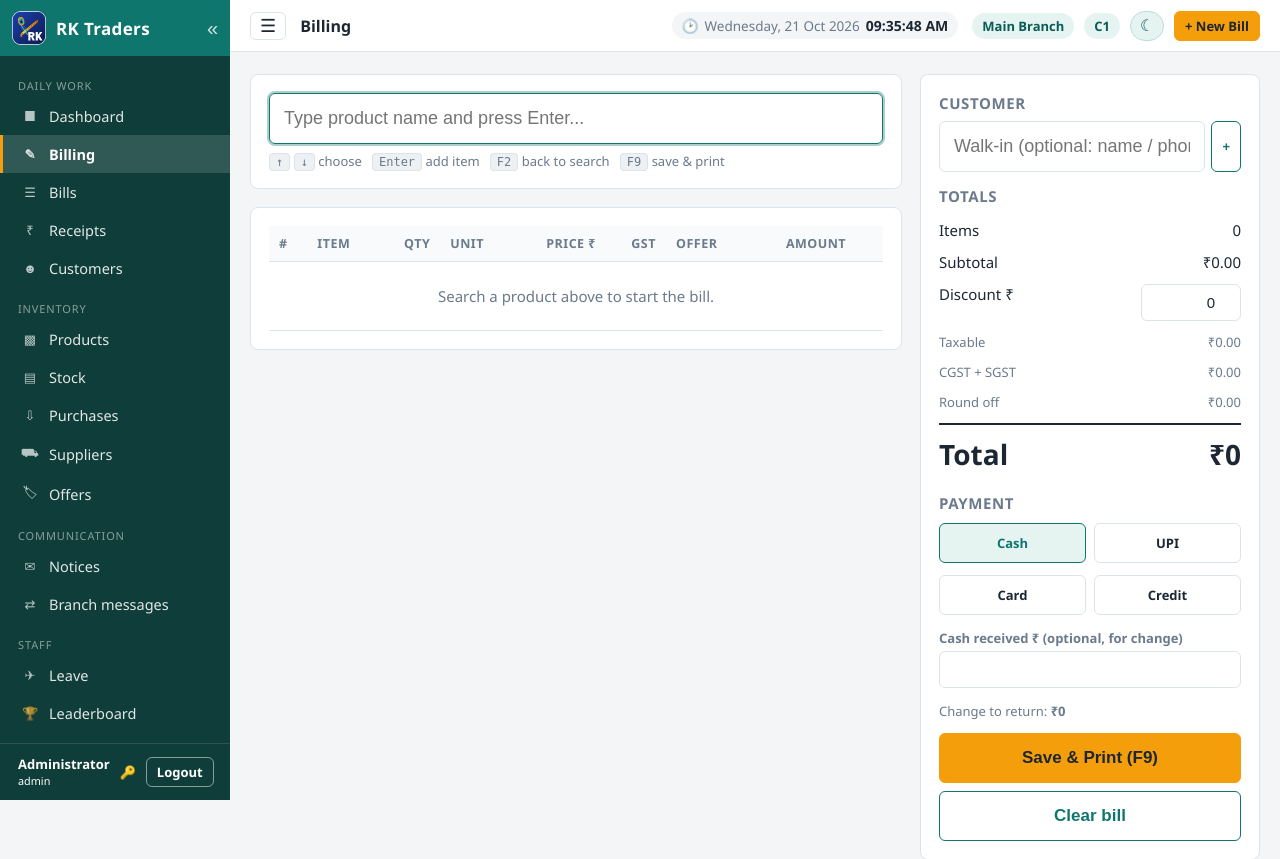
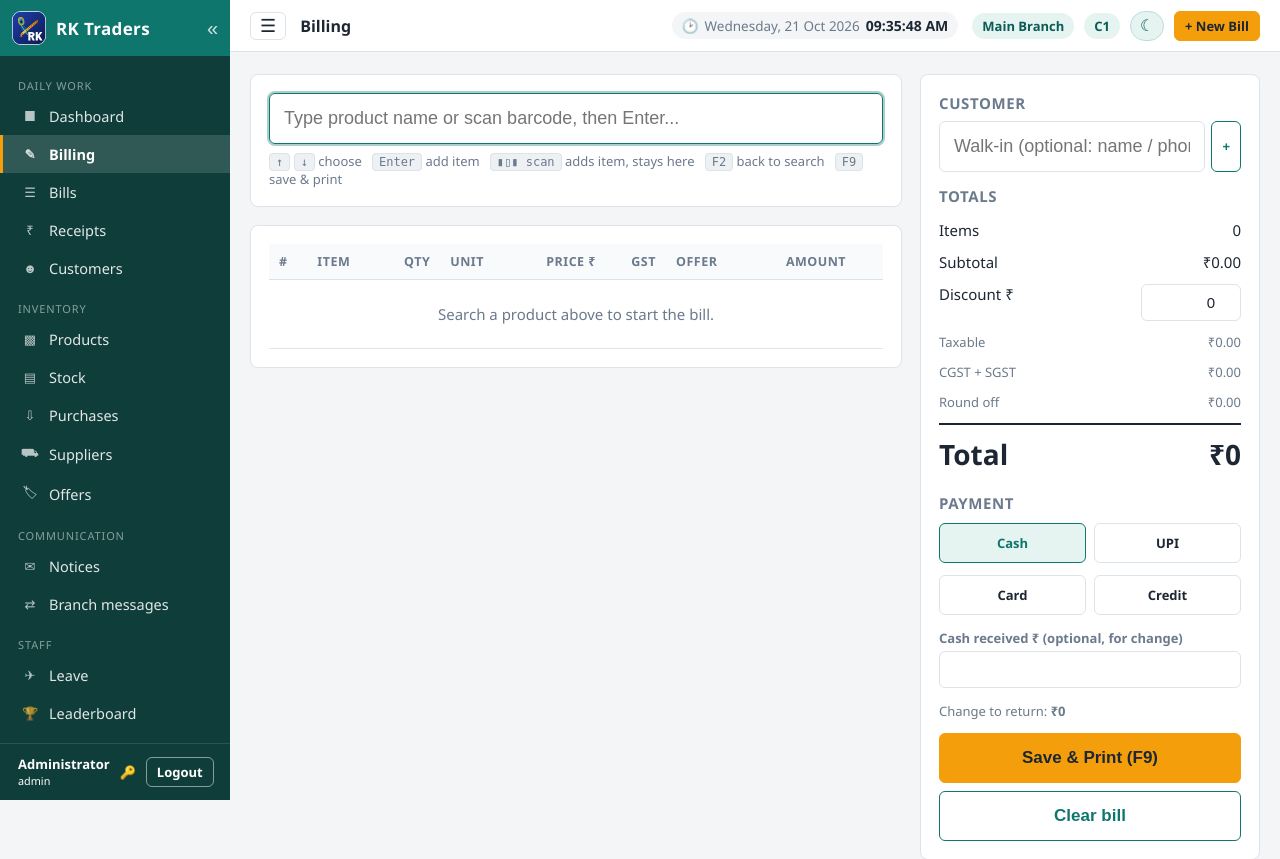
Before and after one commit to sujayluc2024/-rk-traders, a Flask app: page /billing in a window 1280 px wide. Shown: the top 859 px of the page. Run offline with Flask 3, Linux system fonts and the light colour scheme; the visitor is signed in with stand-in values (Sample User, id 1); data comes from the database, SQL or seed files in the repository; data that the repository does not hold is empty.

Commit message:
Barcode scanner support, fixed prices on the bill, and documentation
- Products get an optional barcode (scan or type it on the product form); one barcode per active product, duplicates refused with the owner's name
- Billing: scanning a saved barcode adds the item at once and keeps the cursor in search; a scan landing in a quantity or price box is taken back out and the item added; row flashes when added
- Products, Stock, purchase and offer searches also match barcodes; barcode shown under the product name in the list
- Prices on the bill are fixed from the product record for every role, on screen and on the server
- Help page: new Barcode scanner section (role-aware) and FAQ entry; README: Barcode scanner section and price note

Co-Authored-By: Claude Fable 5.1 <noreply@anthropic.com>

```diff
--- a/app.py
+++ b/app.py
@@ -85,11 +85,15 @@ def migrate(db):
                        ("device_lock", "INTEGER NOT NULL DEFAULT 1"), ("bound_ip", "TEXT"), ("bound_at", "TEXT"),
                        ("can_reset_device", "INTEGER NOT NULL DEFAULT 0"), ("can_hr_docs", "INTEGER NOT NULL DEFAULT 0"),
                        ("failed_logins", "INTEGER NOT NULL DEFAULT 0"), ("locked_at", "TEXT")]
+    wanted["products"] = [("barcode", "TEXT")]
     for table, cols in wanted.items():
         have = {r[1] for r in db.execute(f"PRAGMA table_info({table})")}
         for name, ddl in cols:
             if name not in have:
                 db.execute(f"ALTER TABLE {table} ADD COLUMN {name} {ddl}")
+    # one barcode = one active product (a removed product may be re-added with the same code)
+    db.execute("CREATE UNIQUE INDEX IF NOT EXISTS idx_products_barcode ON products(barcode) "
+               "WHERE barcode IS NOT NULL AND barcode <> '' AND active=1")
 
 
 def init_db():
@@ -492,8 +496,8 @@ def products():
            "LEFT JOIN stock s ON s.product_id=p.id AND s.branch_id=? WHERE p.active=1")
     params = [branch_id()]
     if s:
-        sql += " AND p.name LIKE ?"
-        params.append(f"%{s}%")
+        sql += " AND (p.name LIKE ? OR p.barcode LIKE ?)"
+        params += [f"%{s}%", f"%{s}%"]
     if cat:
         sql += " AND p.category_id=?"
         params.append(cat)
@@ -506,15 +510,26 @@ def product_form_values():
     f = request.form
     return (f["name"].strip(), f.get("category_id") or None, f.get("unit", "pcs"), f.get("hsn", "").strip(),
             float(f.get("gst_rate") or 0), float(f.get("purchase_price") or 0), float(f.get("selling_price") or 0),
-            float(f["mrp"]) if f.get("mrp") else None, float(f.get("low_stock_level") or 5))
+            float(f["mrp"]) if f.get("mrp") else None, float(f.get("low_stock_level") or 5),
+            f.get("barcode", "").strip() or None)
+
+
+def barcode_owner(code):
+    """Name of the active product already using this barcode, if any."""
+    r = q("SELECT name FROM products WHERE barcode=? AND active=1", (code,), one=True) if code else None
+    return r["name"] if r else None
 
 
 @app.route("/products/new", methods=["GET", "POST"])
 @role_required("admin", "manager")
 def product_new():
     if request.method == "POST":
-        pid = run("INSERT INTO products(name,category_id,unit,hsn,gst_rate,purchase_price,selling_price,mrp,low_stock_level) "
-                  "VALUES (?,?,?,?,?,?,?,?,?)", product_form_values())
+        owner = barcode_owner(request.form.get("barcode", "").strip())
+        if owner:
+            flash(f"That barcode is already saved on \"{owner}\". Scan the right packet or clear the barcode box.", "error")
+            return render_template("product_form.html", p=request.form, categories=q("SELECT * FROM categories ORDER BY name"))
+        pid = run("INSERT INTO products(name,category_id,unit,hsn,gst_rate,purchase_price,selling_price,mrp,low_stock_level,barcode) "
+                  "VALUES (?,?,?,?,?,?,?,?,?,?)", product_form_values())
         opening = float(request.form.get("opening_stock") or 0)
         if opening:
             run("INSERT INTO stock(product_id,branch_id,quantity) VALUES (?,?,?)", (pid, branch_id(), opening))
@@ -533,8 +548,13 @@ def product_new():
 def product_edit(pid):
     p = q("SELECT * FROM products WHERE id=?", (pid,), one=True) or abort(404)
     if request.method == "POST":
+        code = request.form.get("barcode", "").strip()
+        owner = barcode_owner(code) if code and code != (p["barcode"] or "") else None
+        if owner:
+            flash(f"That barcode is already saved on \"{owner}\". Scan the right packet or clear the barcode box.", "error")
+            return redirect(url_for("product_edit", pid=pid))
         run("UPDATE products SET name=?,category_id=?,unit=?,hsn=?,gst_rate=?,purchase_price=?,selling_price=?,mrp=?,"
-            "low_stock_level=? WHERE id=?", product_form_values() + (pid,))
+            "low_stock_level=?,barcode=? WHERE id=?", product_form_values() + (pid,))
         get_db().commit()
         flash("Product updated.", "success")
         return redirect(url_for("products"))
@@ -589,8 +609,8 @@ def stock():
            "WHERE p.active=1")
     params = [branch_id()]
     if s:
-        sql += " AND p.name LIKE ?"
-        params.append(f"%{s}%")
+        sql += " AND (p.name LIKE ? OR p.barcode LIKE ?)"
+        params += [f"%{s}%", f"%{s}%"]
     if only_low:
         sql += " AND COALESCE(s.quantity,0) <= p.low_stock_level"
     sql += " ORDER BY p.name"
@@ -1078,10 +1098,11 @@ def billing():
 @login_required
 def api_product_search():
     s = request.args.get("q", "").strip()
-    rows = q("SELECT p.id,p.name,p.unit,p.selling_price,p.mrp,p.gst_rate,p.hsn,p.category_id,COALESCE(s.quantity,0) AS qty "
+    rows = q("SELECT p.id,p.name,p.unit,p.selling_price,p.mrp,p.gst_rate,p.hsn,p.category_id,p.barcode,COALESCE(s.quantity,0) AS qty "
              "FROM products p LEFT JOIN stock s ON s.product_id=p.id AND s.branch_id=? "
-             "WHERE p.active=1 AND p.name LIKE ? ORDER BY CASE WHEN p.name LIKE ? THEN 0 ELSE 1 END, p.name LIMIT 15",
-             (branch_id(), f"%{s}%", f"{s}%"))
+             "WHERE p.active=1 AND (p.name LIKE ? OR p.barcode LIKE ?) "
+             "ORDER BY CASE WHEN p.barcode=? THEN 0 WHEN p.name LIKE ? THEN 1 ELSE 2 END, p.name LIMIT 15",
+             (branch_id(), f"%{s}%", f"%{s}%", s, f"{s}%"))
     return jsonify([dict(r) for r in rows])
 
 
@@ -1141,11 +1162,7 @@ def api_sale_create():
         if not p:
             return jsonify(ok=False, error="Unknown product."), 400
         qty = float(it["quantity"])
-        user = current_user()
-        if user["role"] == "cashier":
-            price = float(p["selling_price"])             # cashiers cannot change prices; server ignores any edited value
-        else:
-            price = float(it.get("unit_price") or p["selling_price"])
+        price = float(p["selling_price"])                 # the bill always uses the product's selling price; any edited value is ignored
         if qty <= 0:
             return jsonify(ok=False, error=f"Invalid quantity for {p['name']}."), 400
         if not allow_neg and p["qty"] < qty:
--- a/schema.sql
+++ b/schema.sql
@@ -50,6 +50,7 @@ CREATE TABLE IF NOT EXISTS products (
     purchase_price  REAL NOT NULL DEFAULT 0,          -- cost per unit (GST inclusive)
     selling_price   REAL NOT NULL DEFAULT 0,          -- sale price per unit (GST inclusive)
     mrp             REAL,
+    barcode         TEXT,                             -- scanner code printed on the packet (EAN/UPC), optional
     low_stock_level REAL NOT NULL DEFAULT 5,
     active          INTEGER NOT NULL DEFAULT 1
 );
--- a/static/billing.js
+++ b/static/billing.js
@@ -8,20 +8,31 @@ const fmt = n => '₹' + n.toFixed(2);
 
 // ---------- product search ----------
 const search = $('search'), sug = $('suggest');
-let timer, results = [], sel = -1;
+let timer, results = [], sel = -1, lastQuery = '';
 search.addEventListener('input', () => { clearTimeout(timer); timer = setTimeout(doSearch, 120); });
 search.addEventListener('keydown', e => {
   if (e.key === 'ArrowDown') { sel = Math.min(sel + 1, results.length - 1); paint(); e.preventDefault(); }
   else if (e.key === 'ArrowUp') { sel = Math.max(sel - 1, 0); paint(); e.preventDefault(); }
-  else if (e.key === 'Enter') { if (results[sel]) addItem(results[sel]); e.preventDefault(); }
+  else if (e.key === 'Enter') { e.preventDefault(); enterSearch(); }
   else if (e.key === 'Escape') hide();
 });
 async function doSearch() {
   const qv = search.value.trim();
   if (!qv) return hide();
   results = await (await fetch('/api/products/search?q=' + encodeURIComponent(qv))).json();
+  lastQuery = qv;
   sel = results.length ? 0 : -1;
   paint();
+}
+async function enterSearch() {
+  const v = search.value.trim();
+  if (!v) return;
+  clearTimeout(timer);
+  if (v !== lastQuery) await doSearch();            // a scanner sends Enter before the search delay has fired
+  if (search.value.trim() !== v) return;            // user kept typing meanwhile
+  const exact = results.find(p => p.barcode && p.barcode === v);
+  if (exact) addItem(exact, true);                  // scanned: keep the cursor here for the next packet
+  else if (results[sel]) addItem(results[sel]);
 }
 function paint() {
   sug.innerHTML = results.map((p, i) =>
@@ -35,15 +46,37 @@ function hide() { sug.style.display = 'none'; sel = -1; }
 document.addEventListener('click', e => { if (!e.target.closest('.search-box')) { hide(); $('csuggest').style.display = 'none'; } });
 
 // ---------- cart ----------
-function addItem(p) {
+function addItem(p, scanned) {
   const ex = cart.find(r => r.product_id === p.id);
   if (ex) ex.quantity += 1;
   else cart.push({ product_id: p.id, name: p.name, unit: p.unit, gst_rate: p.gst_rate, category_id: p.category_id, stock: p.qty, quantity: 1, unit_price: p.selling_price });
-  search.value = ''; hide(); render();
+  search.value = ''; lastQuery = ''; hide(); render();
+  const idx = cart.findIndex(r => r.product_id === p.id);
+  const row = document.querySelectorAll('#items tbody tr')[idx];
+  if (row) { row.classList.add('just-added'); setTimeout(() => row.classList.remove('just-added'), 900); }
+  if (scanned) { search.focus(); return; }
   const qtyInputs = document.querySelectorAll('#items tbody input.qty');
-  const idx = cart.findIndex(r => r.product_id === p.id);
   if (qtyInputs[idx]) { qtyInputs[idx].focus(); qtyInputs[idx].select(); }
 }
+
+// ---------- barcode scanner while the cursor is somewhere else ----------
+// A scanner types the whole code in a few milliseconds and ends with Enter. If that lands in a
+// quantity or price box, take the code back out of that box and add the scanned item instead.
+let burst = '', burstAt = 0, burstTarget = null, burstBefore = '';
+document.addEventListener('keydown', e => {
+  if (e.target === search || e.altKey || e.ctrlKey || e.metaKey) return;
+  const now = Date.now();
+  if (e.key.length === 1) {
+    if (now - burstAt > 60) { burst = ''; burstTarget = e.target; burstBefore = (e.target && 'value' in e.target) ? e.target.value : ''; }
+    burst += e.key; burstAt = now; return;
+  }
+  if (e.key === 'Enter' && burst.length >= 4 && now - burstAt < 60) {
+    const code = burst; burst = '';
+    e.preventDefault(); e.stopPropagation();
+    if (burstTarget && 'value' in burstTarget) { burstTarget.value = burstBefore; burstTarget.dispatchEvent(new Event('input')); }
+    search.value = code; enterSearch();
+  } else if (e.key === 'Enter') burst = '';
+}, true);
 function render() {
   const tb = document.querySelector('#items tbody');
   if (!cart.length) { tb.innerHTML = '<tr><td colspan="9" class="empty">Search a product above to start the bill.</td></tr>'; calc(); return; }
--- a/static/style.css
+++ b/static/style.css
@@ -356,3 +356,9 @@ html[data-theme="dark"] .login-logo { background: #fff; border-radius: 12px; pad
 .locked-row { display: flex; align-items: center; justify-content: space-between; gap: 12px; flex-wrap: wrap; padding: 8px 0; border-top: 1px solid color-mix(in srgb, var(--danger) 25%, transparent); }
 .locked-row:first-of-type { border-top: none; }
 @media (min-width: 1100px) { .users-grid { grid-template-columns: 3fr 2fr; } }
+
+/* ---------------- Barcode ---------------- */
+.barcode { font-family: Consolas, "Courier New", monospace; letter-spacing: .05em; }
+input.barcode { font-size: 17px; }
+@keyframes row-added { from { background: var(--tint); } to { background: transparent; } }
+tr.just-added td { animation: row-added .9s ease-out; }
--- a/templates/billing.html
+++ b/templates/billing.html
@@ -6,10 +6,10 @@
   <div>
     <div class="card">
       <div class="search-box">
-        <input type="text" id="search" placeholder="Type product name and press Enter..." autocomplete="off" autofocus>
+        <input type="text" id="search" placeholder="Type product name or scan barcode, then Enter..." autocomplete="off" autofocus>
         <div class="suggest" id="suggest" style="display:none"></div>
       </div>
-      <p class="hint" style="margin:8px 0 0"><span class="kbd">↑</span> <span class="kbd">↓</span> choose &nbsp; <span class="kbd">Enter</span> add item &nbsp; <span class="kbd">F2</span> back to search &nbsp; <span class="kbd">F9</span> save &amp; print</p>
+      <p class="hint" style="margin:8px 0 0"><span class="kbd">↑</span> <span class="kbd">↓</span> choose &nbsp; <span class="kbd">Enter</span> add item &nbsp; <span class="kbd">&#9646;&#9647;&#9646; scan</span> adds item, stays here &nbsp; <span class="kbd">F2</span> back to search &nbsp; <span class="kbd">F9</span> save &amp; print</p>
     </div>
     <div class="card table-wrap">
       <table id="items">
@@ -57,4 +57,4 @@
   </div>
 </div>
 {% endblock %}
-{% block scripts %}<script>const CAN_EDIT_PRICE = {{ 'true' if current_user.role in ['admin','manager'] else 'false' }};</script><script src="{{ url_for('static', filename='billing.js') }}"></script>{% endblock %}
+{% block scripts %}<script>const CAN_EDIT_PRICE = false;   // prices come from the product record for every role; change them under Products</script><script src="{{ url_for('static', filename='billing.js') }}"></script>{% endblock %}
--- a/templates/products.html
+++ b/templates/products.html
@@ -4,7 +4,7 @@
 <div class="toolbar">
   <h1>Products</h1>
   <form method="get">
-    <input type="search" name="q" value="{{ search }}" placeholder="Search by name...">
+    <input type="search" name="q" value="{{ search }}" placeholder="Search by name or barcode...">
     <select name="cat"><option value="">All categories</option>
       {% for c in categories %}<option value="{{ c.id }}" {{ 'selected' if cat|string==c.id|string }}>{{ c.name }}</option>{% endfor %}</select>
     <button class="btn btn-outline">Filter</button>
@@ -18,7 +18,7 @@
   <tr><th>Name</th><th>Category</th><th>Unit</th><th>HSN</th><th class="num">GST %</th><th class="num">Cost</th><th class="num">Sell price</th><th class="num">MRP</th><th class="num">Stock ({{ current_branch.code }})</th><th></th></tr>
   {% for p in products %}
   <tr>
-    <td><strong>{{ p.name }}</strong></td><td>{{ p.category or '-' }}</td><td>{{ p.unit }}</td><td>{{ p.hsn or '-' }}</td>
+    <td><strong>{{ p.name }}</strong>{% if p.barcode %}<br><small class="hint barcode" title="barcode">&#9646;&#9647;&#9646; {{ p.barcode }}</small>{% endif %}</td><td>{{ p.category or '-' }}</td><td>{{ p.unit }}</td><td>{{ p.hsn or '-' }}</td>
     <td class="num">{{ p.gst_rate|qty }}%</td><td class="num">{{ p.purchase_price|inr }}</td><td class="num">{{ p.selling_price|inr }}</td>
     <td class="num">{{ p.mrp|inr if p.mrp else '-' }}</td>
     <td class="num {{ 'low' if p.qty <= p.low_stock_level }}">{{ p.qty|qty }}</td>
--- a/templates/stock.html
+++ b/templates/stock.html
@@ -5,7 +5,7 @@
 <div class="toolbar">
   <h1>{{ 'Low stock items' if only_low else 'Stock' }} <small class="hint">{{ current_branch.name }}</small></h1>
   <form method="get">
-    <input type="search" name="q" value="{{ search }}" placeholder="Search item...">
+    <input type="search" name="q" value="{{ search }}" placeholder="Search item or barcode...">
     <label class="checkbox"><input type="checkbox" name="low" value="1" {{ 'checked' if only_low }}> Low stock only</label>
     <button class="btn btn-outline">Filter</button>
   </form>
```
Also changed, not shown: templates/help.html (+38 -2 lines), templates/product_form.html (+11 -0 lines), README.md.
